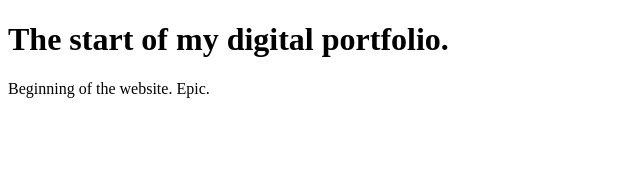
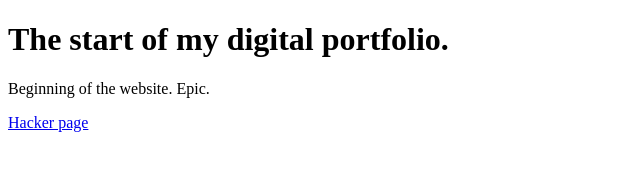
Before and after one commit to scairns123/website, a plain HTML site: page index.html in a window 1280 px wide. Shown: the whole page, without its empty margins (0-640 px from the left). Drawn offline with Linux system fonts and the light colour scheme.

Commit message:
Fixed link

```diff
--- a/index.html
+++ b/index.html
@@ -6,5 +6,6 @@
     <body>
         <h1>The start of my digital portfolio.</h1>
         <p>Beginning of the website. Epic.</p>
+        <p><a href="Cookies1.html">Hacker page</a></p>
     </body>
 </html>
```
